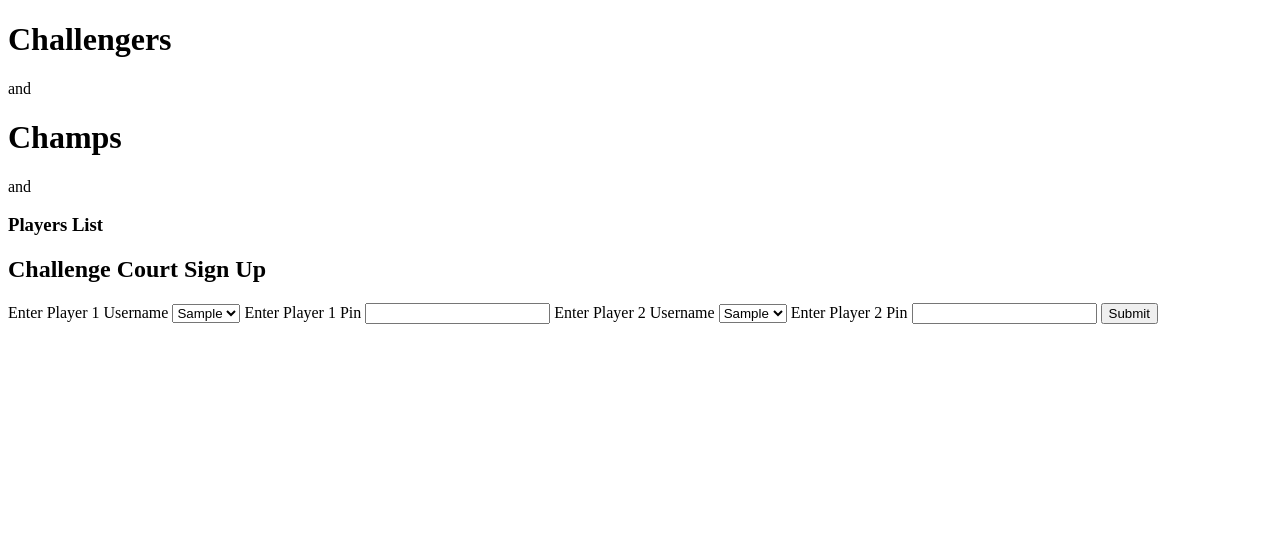
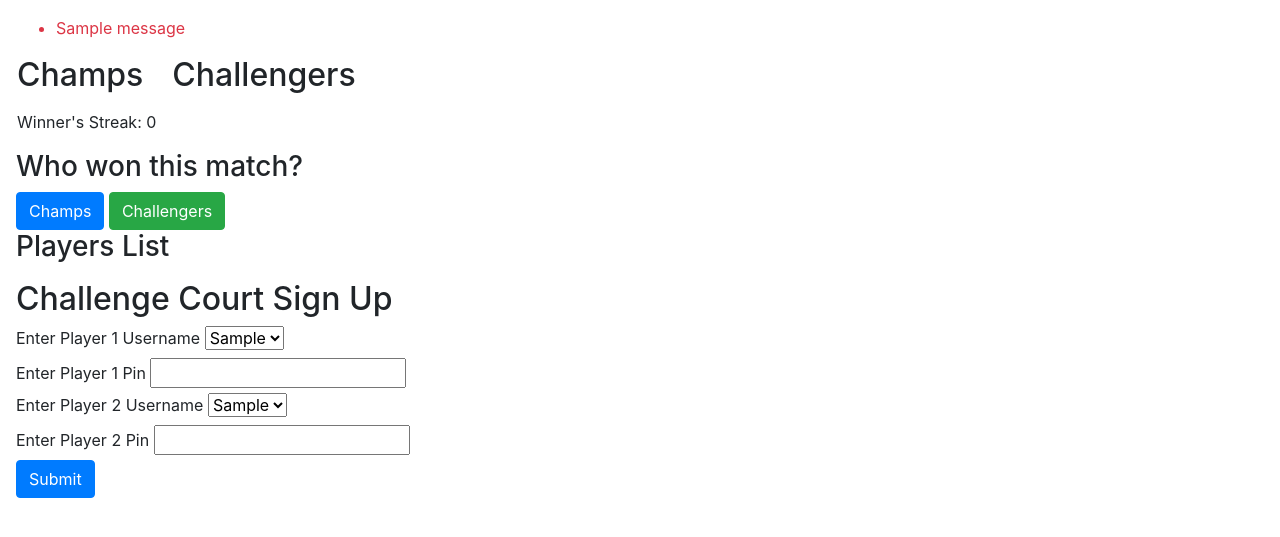
Before and after one commit to twzhuang/courtReg, a Flask app: page /challengecourt in a window 1280 px wide. Shown: the top 537 px of the page. Run offline with Flask 2, Linux system fonts and the light colour scheme; tables that the repository leaves empty or names only in its code hold one stand-in row (values such as "Sample post"); one stand-in notice (Sample message) is shown; data that the repository does not hold is empty; some libraries are stand-ins or nearby versions.

Commit message:
Add files via upload

```diff
--- a/templates/challenger.html
+++ b/templates/challenger.html
@@ -1,12 +1,38 @@
 <!DOCTYPE html>
 <html lang="en" dir="ltr">
 <head>
+    <meta charset='utf-8'>
+    <title>Challenge Court</title>
+    <link rel="stylesheet" href="https://stackpath.bootstrapcdn.com/bootstrap/4.3.1/css/bootstrap.min.css" integrity="sha384-ggOyR0iXCbMQv3Xipma34MD+dH/1fQ784/j6cY/iJTQUOhcWr7x9JvoRxT2MZw1T" crossorigin="anonymous">
 </head>
 <body>
-    <h1>Challengers</h1>
-    <p>{{challenge["challengers"]["player1"]}} and {{challenge["challengers"]["player2"]}}</p>
-    <h1>Champs</h1>
-    <p>{{challenge["champs"]["player1"]}} and {{challenge["champs"]["player2"]}}</p>
+    <div class="p-3">
+    {% with messages = get_flashed_messages(category_filter=["challengeerror"]) %}
+    {% if messages %}
+        <ul class=flashes>
+        {% for message in messages %}
+            <li class=text-danger>{{ message }}</li>
+        {% endfor %}
+        </ul>
+    {% endif %}
+    {% endwith %}
+    <div class="row">
+        <div class="px-3">
+            <h2>Champs</h2>
+            <p>{{challenge["champs"]["player1"]}} {{challenge["champs"]["player2"]}}</p>
+            <p>Winner's Streak: {{challenge["champs"]["streak"]}}</p>
+        </div>
+        <div>
+            <h2>Challengers</h2>
+            <p>{{challenge["challengers"]["player1"]}} {{challenge["challengers"]["player2"]}}</p>
+        </div>
+
+    </div>
+    <form action="/champswon" method="post">
+        <h3>Who won this match?</h3>
+        <input type="submit" value="Champs" class="btn btn-primary">
+        <input type="submit" value="Challengers" class="btn btn-success" formaction="/challengerswon">
+    </form>
     <h3>Players List</h3>
     <ol>
         {%for partners in challenge["listofplayers"]%}
@@ -20,18 +46,21 @@
             {% for user in names_of_users%}
                 <option value="{{user}}">{{user}}</option>
             {% endfor %}
-        </select>
+        </select><br>
         <label for="player1pin">Enter Player 1 Pin</label>
-        <input type="number" id="player1pin" name="player1pin">
+        <input type="number" id="player1pin" name="player1pin"><br>
         <label for="player2">Enter Player 2 Username</label>
         <select id="player2" name="player2" required>
             {% for user in names_of_users%}
                 <option value="{{user}}">{{user}}</option>
             {% endfor %}
-        </select>
+        </select><br>
         <label for="player2pin">Enter Player 2 Pin</label>
-        <input type="number" id="player2pin" name="player2pin">
+        <input type="number" id="player2pin" name="player2pin"><br>
         <input type="submit" class="btn btn-primary">
     </form>
+
+    </div>
+
 </body>
 </html>
```
